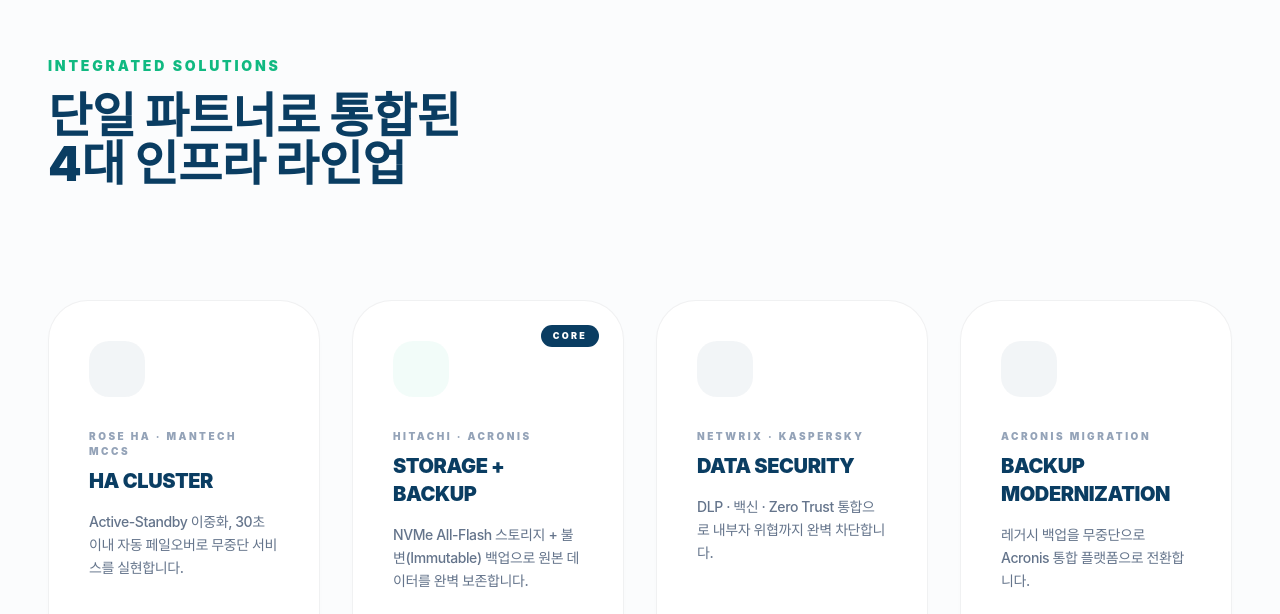
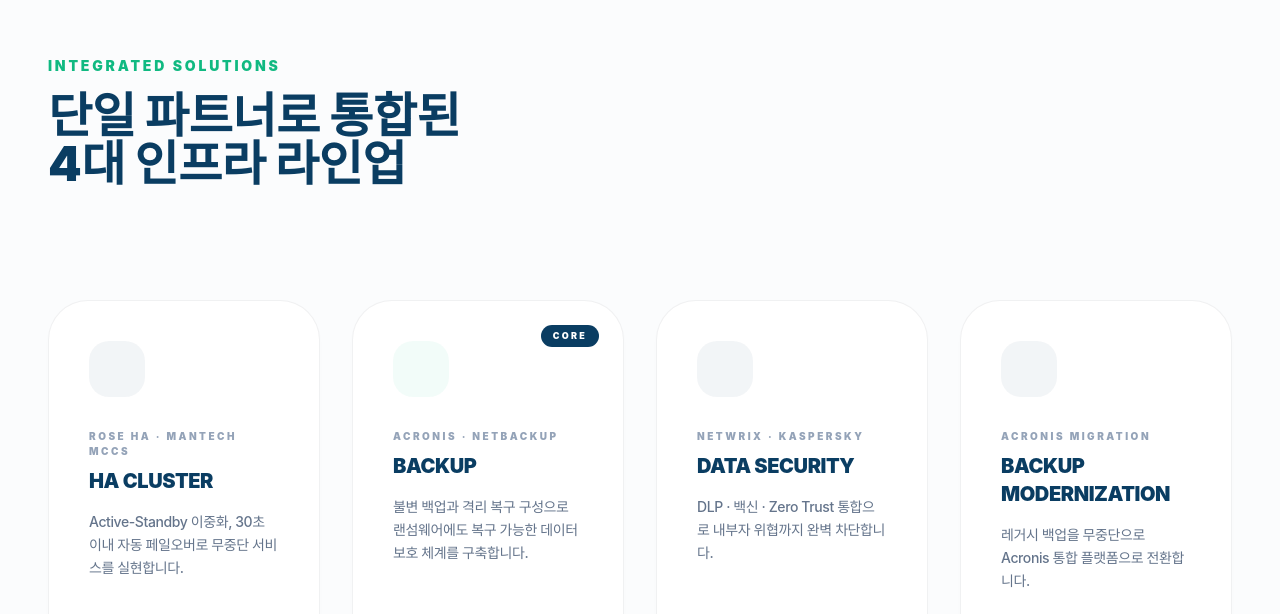
Before and after one commit to yumunix/einstech-landing, a Next.js app: page / in a window 1280 px wide. Shown: the part 2186-2800 px from the top of the page. Built offline with nearby package versions, Linux system fonts and the light colour scheme; a web font is replaced by a local one.

Commit message:
separate backup from storage solution menu

```diff
--- a/app/page.jsx
+++ b/app/page.jsx
@@ -30,7 +30,7 @@
             <p className="text-xl text-slate-500 mb-14 leading-relaxed max-w-xl font-medium">
               위협은 예방이 아닌 회복으로 답합니다. 아인스테크는{" "}
               <span className="text-navy font-bold">HA Cluster</span>,{" "}
-              <span className="text-navy font-bold">Storage + Backup</span>,{" "}
+              <span className="text-navy font-bold">Backup</span>,{" "}
               <span className="text-navy font-bold">Data Security</span>를 단일
               파트너로 통합해 사이버 회복탄력성(Cyber Resilience)을 설계합니다.
             </p>
@@ -331,7 +331,7 @@
               </span>
             </a>
 
-            {/* STORAGE + BACKUP */}
+            {/* BACKUP */}
             <a
               href="/storage-backup"
               className="card-premium p-10 rounded-[40px] bg-white group flex flex-col h-full relative"
@@ -343,19 +343,19 @@
                 <i className="ph-fill ph-database text-2xl text-emerald group-hover:text-white transition-colors"></i>
               </div>
               <div className="text-[10px] font-black text-slate-400 tracking-widest mb-2">
-                HITACHI · ACRONIS
+                ACRONIS · NETBACKUP
               </div>
               <h3 className="text-xl font-black text-navy mb-4">
-                STORAGE + BACKUP
+                BACKUP
               </h3>
               <p className="text-slate-500 font-medium leading-relaxed mb-8 flex-grow text-sm">
-                NVMe All-Flash 스토리지 + 불변(Immutable) 백업으로 원본 데이터를
-                완벽 보존합니다.
+                불변 백업과 격리 복구 구성으로 랜섬웨어에도 복구 가능한 데이터
+                보호 체계를 구축합니다.
               </p>
               <ul className="space-y-3 mb-8">
                 <li className="flex items-center gap-2 text-[13px] font-bold text-slate-700">
                   <i className="ph-bold ph-check-circle text-emerald"></i>{" "}
-                  NVME_ALL_FLASH
+                  ACRONIS_BACKUP
                 </li>
                 <li className="flex items-center gap-2 text-[13px] font-bold text-slate-700">
                   <i className="ph-bold ph-check-circle text-emerald"></i>{" "}
@@ -737,7 +737,7 @@
                     href="/storage-backup"
                     className="hover:text-navy transition-colors"
                   >
-                    Storage + Backup
+                    Backup
                   </a>
                 </li>
                 <li>
--- a/components/sections/Header.jsx
+++ b/components/sections/Header.jsx
@@ -10,7 +10,7 @@
 
 const solutionItems = [
   { label: "HA Cluster", desc: "Rose HA · MCCS — 무중단 페일오버", href: "/ha-cluster" },
-  { label: "Storage + Backup", desc: "Hitachi · Acronis · NetBackup", href: "/storage-backup" },
+  { label: "Backup", desc: "Acronis · NetBackup · Immutable Backup", href: "/storage-backup" },
   { label: "Data Security", desc: "Netwrix · Kaspersky · Zero Trust", href: "/dlp-antivirus" },
   { label: "DR 솔루션", desc: "재해복구 · BCP 설계", href: "/bcp" },
 ];
```
